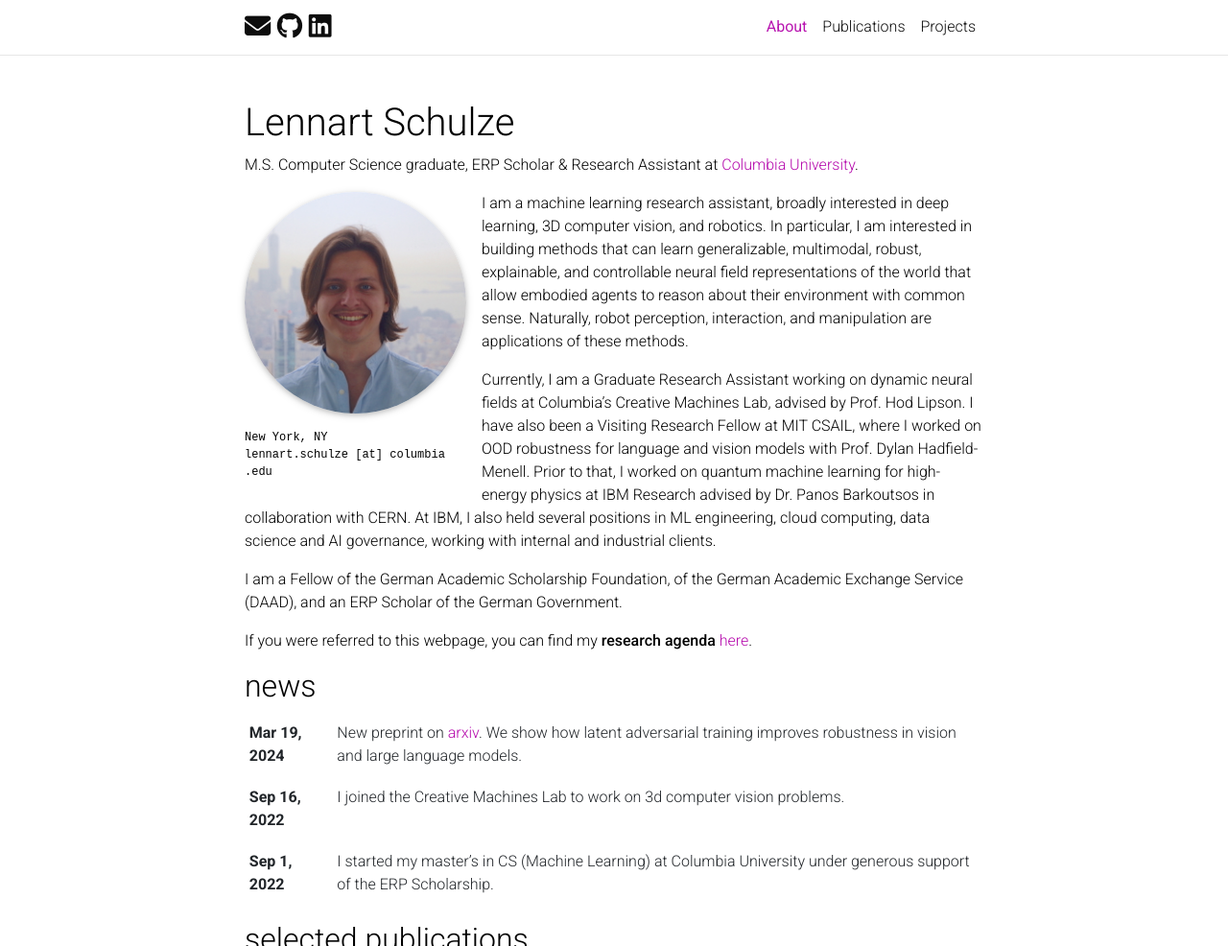
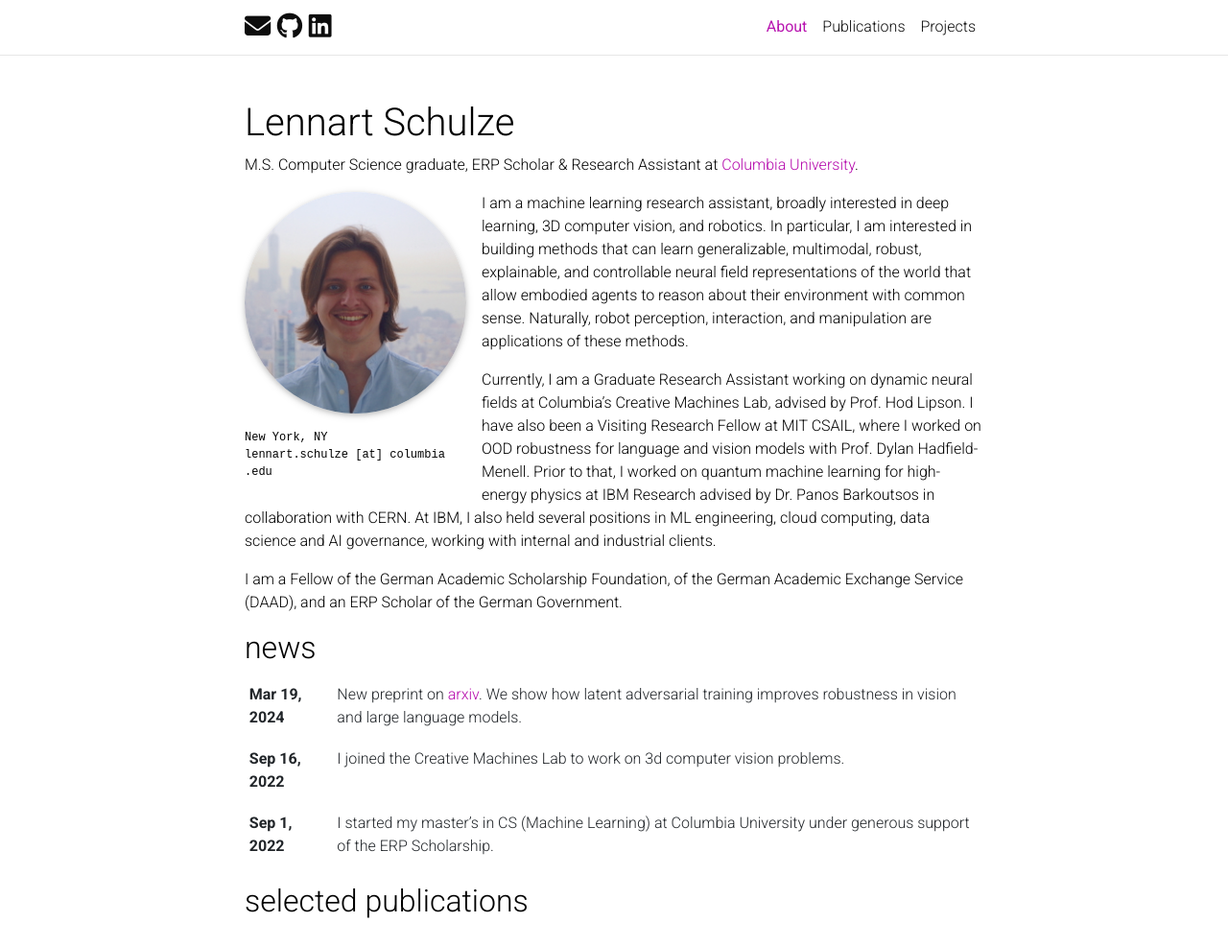
Before and after one commit to lenn-arts/lenn-arts.github.io, a Jekyll site: the page built from _pages/about.md, in a window 1280 px wide and 1396 px high, cut to the strip 0-986 px from the top of the window. Shown: the whole strip at 96% size. Built offline with Jekyll 4.4.1, drawn with Linux system fonts in a browser that asks for light colours; full-size pictures stand in for the smaller copies a plugin makes; comment, search, counter and statistics services are not loaded; a style sheet for code colours, icons or effects is not loaded.

Commit message:
Update about.md

```diff
--- a/_pages/about.md
+++ b/_pages/about.md
@@ -24,8 +24,6 @@
 
 I am a Fellow of the German Academic Scholarship Foundation, of the German Academic Exchange Service (DAAD), and an ERP Scholar of the German Government.
 
-If you were referred to this webpage, you can find my **research agenda** <a href="/assets/pdf/research_agenda.pdf" title="research agenda (protected)">here</a>.
-
 <!--Write your biography here. Tell the world about yourself. Link to your favorite [subreddit](http://reddit.com). You can put a picture in, too. The code is already in, just name your picture `prof_pic.jpg` and put it in the `img/` folder.
 
 // Put your address / P.O. box / other info right below your picture. You can also disable any of these elements by editing `profile` property of the YAML header of your `_pages/about.md`. Edit `_bibliography/papers.bib` and Jekyll will render your [publications page](/al-folio/publications/) automatically.
```
